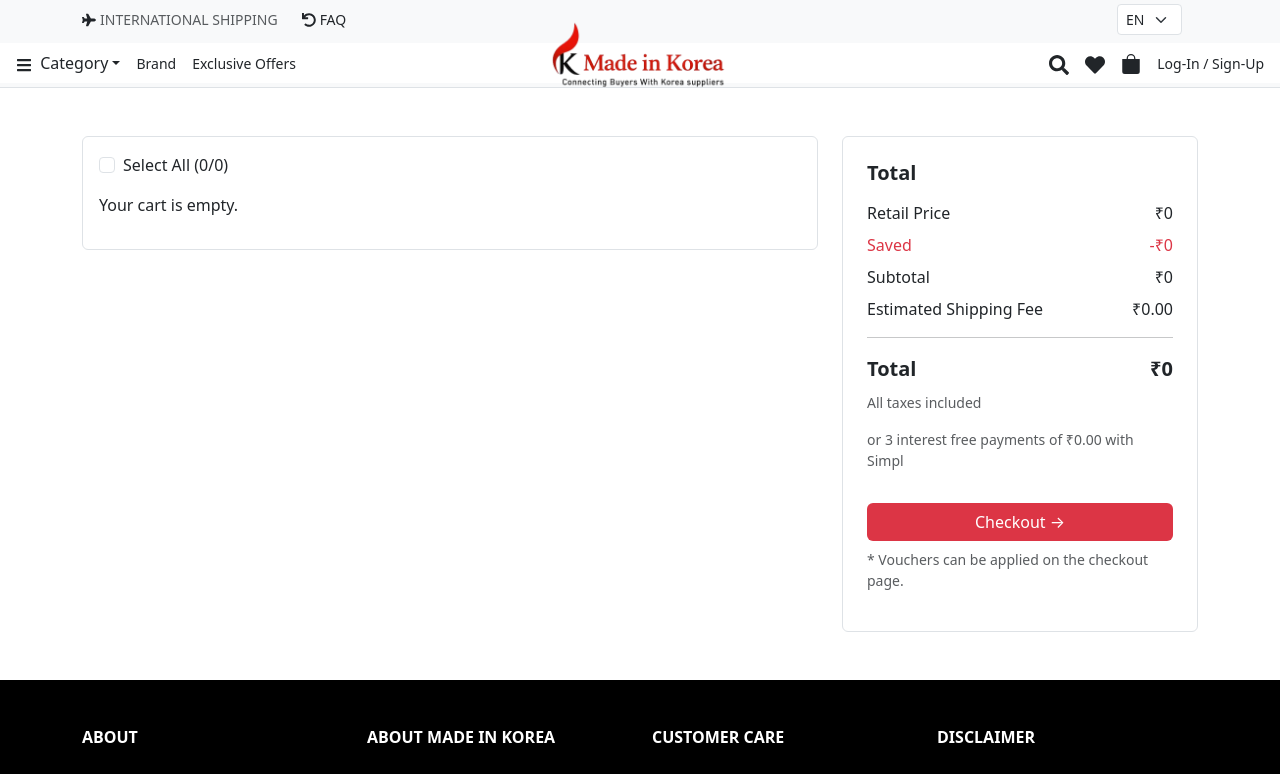
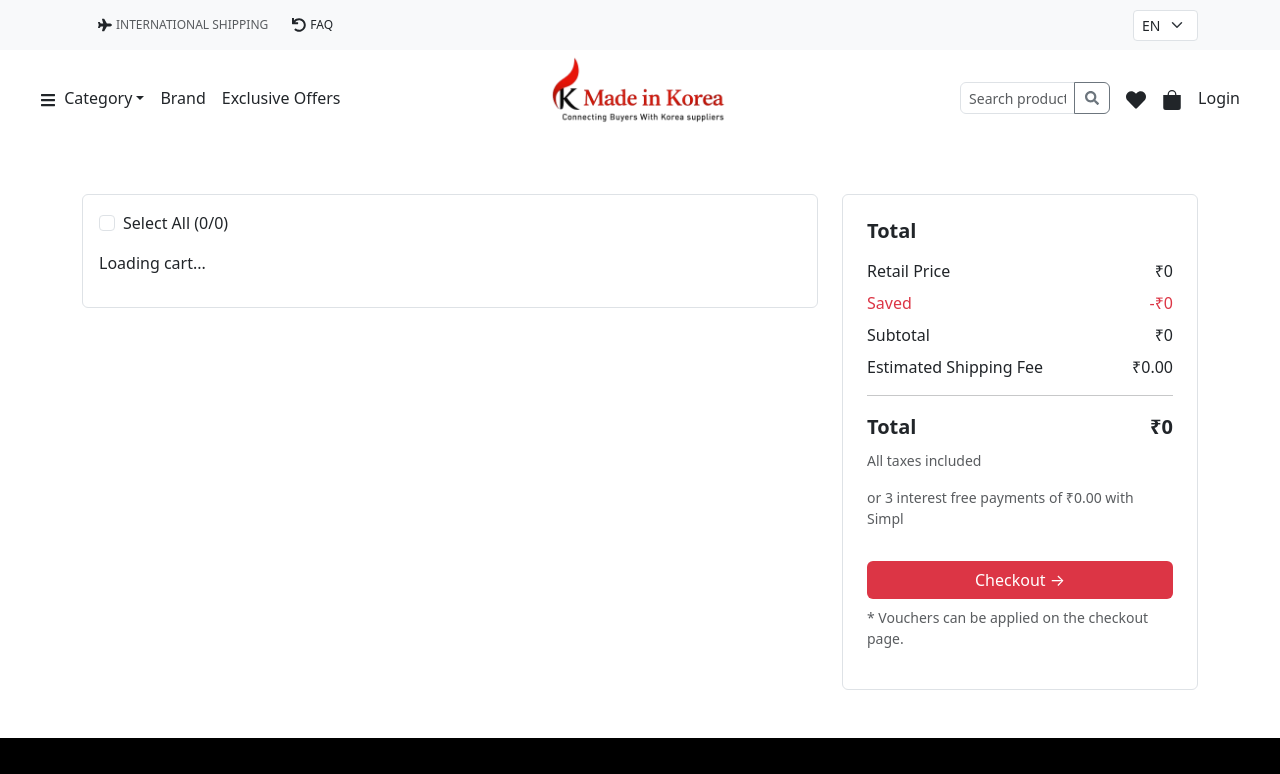
Before and after one commit to Reena-Evanjaline/new-macoron, a Next.js app: page /cart in a window 1280 px wide. Shown: the top 774 px of the page. Built offline with nearby package versions, Linux system fonts and the light colour scheme.

Commit message:
final changes

```diff
--- a/app/api/cart/route.js
+++ b/app/api/cart/route.js
@@ -51,14 +51,13 @@ export async function DELETE(req) {
   try {
     const { searchParams } = new URL(req.url);
     const id = searchParams.get('id');
-
     if (!id) {
       return NextResponse.json({ error: 'Cart ID is required' }, { status: 400 });
     }
 
     await db.query('DELETE FROM cart WHERE id = ?', [id]);
 
-    return NextResponse.json({ message: 'Item removed from cart' }, { status: 200 });
+    return NextResponse.json({ message: 'Item permanently deleted from cart' }, { status: 200 });
   } catch (error) {
     console.error('Error deleting cart item:', error);
     return NextResponse.json({ error: 'Internal Server Error' }, { status: 500 });
--- /dev/null
+++ b/app/api/search-product/route.js
@@ -0,0 +1,39 @@
+import db from '@/lib/db';
+import { NextResponse } from 'next/server';
+
+export async function GET(req) {
+  try {
+    const { searchParams } = new URL(req.url);
+    const search = searchParams.get('query') || '';
+
+    console.log('🔍 Search term:', search);
+
+    const query = `
+      SELECT
+        p.id,
+        p.name,
+        p.price,
+        p.slug,
+        GROUP_CONCAT(pi.image_url) AS images
+      FROM products p
+      LEFT JOIN product_images pi ON p.id = pi.product_id
+      WHERE LOWER(p.name) = LOWER(?)
+      GROUP BY p.id
+      ORDER BY p.id DESC
+    `;
+
+    const values = [search];
+
+    const [rows] = await db.query(query, values);
+
+    const parsedRows = rows.map((row) => ({
+      ...row,
+      images: row.images ? row.images.split(',') : [],
+    }));
+
+    return NextResponse.json(parsedRows);
+  } catch (error) {
+    console.error('❌ Search API error:', error);
+    return NextResponse.json({ error: 'Failed to fetch products' }, { status: 500 });
+  }
+}
--- a/app/cart/page.jsx
+++ b/app/cart/page.jsx
@@ -12,24 +12,26 @@ import Link from 'next/link';
 export default function CartPage() {
   const [cart, setCart] = useState([]);
   const [loading, setLoading] = useState(true);
+  const [userId, setUserId] = useState(null);
 
   useEffect(() => {
-    async function fetchCart() {
+    const token = Cookies.get('Authtoken');
+    if (token) {
+      try {
+        const decoded = jwtDecode(token);
+        setUserId(decoded?.id);
+      } catch (err) {
+        console.error('Invalid token:', err);
+      }
+    }
+  }, []);
+
+  const fetchCart = async () => {
     try {
       setLoading(true);
-
-        const token = Cookies.get('Authtoken');
-        if (!token) throw new Error('Not logged in');
-
-        const decoded = jwtDecode(token);
-        const userId = decoded?.id;
-        if (!userId) throw new Error('Invalid user');
-
       const res = await fetch(`/api/get-cart?user_id=${userId}`);
       if (!res.ok) throw new Error('Failed to fetch cart');
-
       const data = await res.json();
-
       const cleanedItems = (data.cartItems || []).map(item => ({
         ...item,
         price: Number(item.price) || 0,
@@ -37,7 +39,6 @@ export default function CartPage() {
         quantity: Number(item.quantity) || 1,
         discount: Number(item.discount) || 0,
       }));
-
       setCart(cleanedItems);
     } catch (err) {
       console.error(err);
@@ -45,43 +46,53 @@ export default function CartPage() {
     } finally {
       setLoading(false);
     }
-    }
-
-    fetchCart();
-  }, []);
-
-  // Totals
-  const total = cart.reduce(
-    (acc, item) => acc + item.price * item.quantity,
-    0
-  );
-  const originalTotal = cart.reduce(
-    (acc, item) => acc + item.original * item.quantity,
-    0
-  );
-  const saved = originalTotal - total;
-
-  // Delete a single item
-  const handleDelete = (id) => {
-    setCart(prev => prev.filter(item => item.id !== id));
-    toast.success('Item removed from cart.');
   };
 
-  // Delete all items
-  const handleClearCart = () => {
-    setCart([]);
-    toast.success('All items removed from cart.');
+  useEffect(() => {
+    if (userId) fetchCart();
+  }, [userId]);
+
+  const handleDelete = async (cartItemId) => {
+    try {
+      const res = await fetch(`/api/cart?id=${cartItemId}`, {
+        method: 'DELETE',
+      });
+      console.log(cartItemId);
+
+      if (!res.ok) throw new Error('Delete failed');
+      toast.success('Item permanently removed from cart.');
+      fetchCart();
+    } catch (err) {
+      console.error(err);
+      toast.error('Failed to delete item.');
+    }
   };
+
+  const handleClearCart = async () => {
+    try {
+      const res = await fetch(`/api/cart?user_id=${userId}`, {
+        method: 'DELETE',
+      });
+      if (!res.ok) throw new Error('Clear cart failed');
+      toast.success('All items permanently removed from cart.');
+      fetchCart();
+    } catch (err) {
+      console.error(err);
+      toast.error('Failed to clear cart.');
+    }
+  };
+
+  const total = cart.reduce((acc, item) => acc + item.price * item.quantity, 0);
+  const originalTotal = cart.reduce((acc, item) => acc + item.original * item.quantity, 0);
+  const saved = originalTotal - total;
 
   return (
     <>
       <Navbar />
-
       <div className="container my-5">
         <div className="row">
           <div className="col-md-8">
             <div className="border rounded p-3 mb-3">
-
               <div className="form-check mb-3">
                 <input
                   className="form-check-input"
@@ -100,13 +111,10 @@ export default function CartPage() {
               {!loading && cart.length > 0 && (
                 <>
                   {cart.map(item => (
-                    <div
-                      key={item.id}
-                      className="d-flex align-items-start gap-3 mb-4 border-top pt-3 position-relative"
-                    >
+                    <div key={item.cart_id} className="d-flex align-items-start gap-3 mb-4 border-top pt-3 position-relative">
                       <input
                         type="checkbox"
-                        checked
+
                         readOnly
                         className="form-check-input mt-2"
                       />
@@ -121,9 +129,7 @@ export default function CartPage() {
                         <div className="fw-bold">
                           [{item.brand}] {item.name}
                         </div>
-                        <span className="badge bg-light text-dark mt-1">
-                          COD
-                        </span>
+                        <span className="badge bg-light text-dark mt-1">COD</span>
                         <div className="fw-bold text-danger mt-1">
                           ₹{item.price.toLocaleString()}
                           {item.original > item.price && (
@@ -142,7 +148,7 @@ export default function CartPage() {
                         </div>
                       </div>
                       <button
-                        onClick={() => handleDelete(item.id)}
+                        onClick={() => handleDelete(item.cart_id)}
                         className="btn btn-sm btn-outline-danger mt-2"
                       >
                         Delete
@@ -150,12 +156,7 @@ export default function CartPage() {
                     </div>
                   ))}
 
-                  <button
-                    className="btn btn-outline-danger btn-sm mt-2"
-                    onClick={handleClearCart}
-                  >
-                    Remove Selected Items
-                  </button>
+
                 </>
               )}
             </div>
@@ -197,7 +198,6 @@ export default function CartPage() {
               >
                 Checkout →
               </Link>
-
               <p className="text-muted small mt-2">
                 * Vouchers can be applied on the checkout page.
               </p>
@@ -205,7 +205,6 @@ export default function CartPage() {
           </div>
         </div>
       </div>
-
       <Footer />
     </>
   );
--- a/app/components/Navbar.js
+++ b/app/components/Navbar.js
@@ -18,6 +18,7 @@ export default function Navbar() {
   const [activeMain, setActiveMain] = useState(null);
   const [activeSub, setActiveSub] = useState(null);
   const [mobileMenuOpen, setMobileMenuOpen] = useState(false);
+  const [searchTerm, setSearchTerm] = useState('');
 
   const categories = {
     'Skin Care': {
@@ -48,13 +49,13 @@ export default function Navbar() {
       'Perfume & Deodorant': [{ name: 'Deodorant', link: '/deodorant' }],
     },
     'Life & Home': {
-      'Room Fragrance':[{name:'Room fragrance',link:'/room-fragrance'}]
+      'Room Fragrance': [{ name: 'Room fragrance', link: '/room-fragrance' }]
     },
     'Baby': {
-       'Baby Bodywash':[{name:'Baby Bodywash',link:'/body-wash'}]
+      'Baby Bodywash': [{ name: 'Baby Bodywash', link: '/body-wash' }]
     },
     'K-POP': {
-       'K-POP':[{name:'Album',link:'/k-pop'}]
+      'K-POP': [{ name: 'Album', link: '/k-pop' }]
     }
   };
 
@@ -89,18 +90,26 @@ export default function Navbar() {
     setLanguage(e.target.value);
   };
 
+  const handleSearch = () => {
+    if (searchTerm.trim()) {
+      router.push(`/search?query=${encodeURIComponent(searchTerm.trim())}`);
+      setSearchTerm('');
+    }
+  };
+
   return (
     <>
       {/* Top Info Bar */}
-      <div className="bg-light border-bottom py-1 small sticky-top">
+      <div className='sticky-top bg-light'>
+        <div className="top-info-bar ">
           <div className="container d-flex justify-content-between align-items-center flex-wrap">
-          <div className="d-flex gap-4 flex-wrap align-items-center">
+            <div className="d-flex gap-4 flex-wrap align-items-center p-3">
               <Link href="/shipping" className="text-reset text-decoration-none">
-              <div className="d-flex align-items-center gap-1">
-                <FaPlane size={14} /> <span className="text-muted">INTERNATIONAL SHIPPING</span>
+                <div className="d-flex align-items-center gap-1 fs-7" style={{fontSize:"12px"}}>
+                  <FaPlane size={14} /> <span className="text-muted  fs-7">INTERNATIONAL SHIPPING</span>
                 </div>
               </Link>
-            <Link href="/faq" className="text-reset text-decoration-none">
+              <Link href="/faq" className="text-reset text-decoration-none" style={{fontSize:"12px"}}>
                 <div className="d-flex align-items-center gap-1">
                   <FaUndo size={14} /> <span>FAQ</span>
                 </div>
@@ -116,25 +125,30 @@ export default function Navbar() {
                 <option value="KR">KR</option>
                 <option value="JP">JP</option>
               </select>
-            <a href="#" className="text-dark"><i className="bi bi-bell"></i></a>
+            </div>
           </div>
         </div>
 
-
         {/* Main Navbar */}
-      <div className="container-fluid px-0 mt-2 sticky-top">
-        <nav className="navbar navbar-expand-lg navbar-light bg-white  px-3 py-2">
+        <div className="navbar-wrapper sticky-top p-lg-4 bg-white">
+          <nav className="navbar navbar-expand-lg navbar-light bg-white px-3 py-2">
 
             {/* Mobile Header */}
-          <div className="d-flex d-lg-none align-items-center gap-2 me-auto">
-            <FaBars className="fs-4 cursor-pointer" onClick={() => setMobileMenuOpen(true)} />
-            <Image src="/images/lo.png" alt="Logo" width={300} height={200} priority />
+            <div className="d-flex d-lg-none align-items-center gap-2 mb-2 me-auto">
+              <FaBars className="fs-4 cursor-pointer btn p-0 mt-2" onClick={() => setMobileMenuOpen(true)} />
+              <Image
+                src="/images/lo-mobile.png"
+                alt="Mobile Logo"
+                width={23}
+                height={45}
+                priority
+              />
             </div>
 
             {/* Desktop Left Section */}
             <div className="d-none d-lg-flex align-items-center gap-3 flex-shrink-1">
               <div className="dropdown mega-hover position-relative">
-              <span className="nav-link dropdown-toggle" role="button">
+                <span className="nav-link dropdown-toggle mt-2 mt-md-0" role="button">
                   <FaBars className="me-1" /> Category
                 </span>
                 <div className="mega-menu">
@@ -188,60 +202,98 @@ export default function Navbar() {
               </div>
               <a className="nav-link" href="/brand">Brand</a>
               <a className="nav-link" href="#">Exclusive Offers</a>
-            {/* <a className="nav-link fw-bold" href="#"><span className="text-muted">Global Store</span></a> */}
             </div>
 
             {/* Desktop Center Logo */}
             <div className="position-absolute top-50 start-50 translate-middle d-none d-lg-block">
-            <Image src="/images/lo.png" alt="Logo" width={450} height={300} style={{ objectFit: 'contain' }} priority />
+              <Image
+                src="/images/lo.png"
+                alt="Desktop Logo"
+                width={450}
+                height={300}
+                style={{ objectFit: 'contain' }}
+                priority
+              />
             </div>
 
-          {/* Right Icons */}
+            {/* Right Icons and Search */}
             <div className="d-flex align-items-center gap-3 ms-auto">
-            <FaSearch className="fs-5 cursor-pointer mt-1" />
+              <div className="input-group d-none d-lg-flex" style={{ maxWidth: '150px' }}>
+                <input
+                  type="text"
+                  className="form-control form-control-sm border rounded-start"
+                  placeholder="Search products..."
+                  value={searchTerm}
+                  onChange={(e) => setSearchTerm(e.target.value)}
+                  onKeyDown={(e) => e.key === 'Enter' && handleSearch()}
+                  style={{ height: '32px' }}
+                />
+                <button
+                  className="btn btn-outline-secondary btn-sm d-flex align-items-center justify-content-center rounded-end"
+                  type="button"
+                  onClick={handleSearch}
+                  style={{ height: '32px', width: '36px' }}
+                >
+                  <FaSearch size={14} />
+                </button>
+              </div>
+
+              <FaSearch
+                className="fs-5 cursor-pointer mt-1 d-lg-none"
+                onClick={() => setMobileMenuOpen(true)}
+              />
+
               <FaHeart className="fs-5 cursor-pointer mt-1" />
+
               <div className="position-relative">
                 <Link href="/cart" passHref>
                   <div className="text-dark position-relative" style={{ cursor: 'pointer' }}>
                     <BsBagFill className='fs-5' />
                     {cartCount > 0 && (
-                    <span
-                      style={{
-                        position: 'absolute',
-                        top: '-5px',
-                        right: '-10px',
-                        background: 'red',
-                        color: 'white',
-                        borderRadius: '50%',
-                        padding: '2px 6px',
-                        fontSize: '12px',
-                        fontWeight: 'bold',
-                        minWidth: '25px',
-                        textAlign: 'center',
-                      }}
-                    >
+                      <span className="cart-badge bg-danger text-white">
                         {cartCount > 10 ? '10+' : cartCount}
                       </span>
                     )}
                   </div>
                 </Link>
               </div>
+
               <Link href="/intermediate" className="nav-link fw-medium d-none d-lg-block">
-              Log-In / Sign-Up
+                Login
               </Link>
             </div>
+
           </nav>
         </div>
       </div>
-
       {/* Mobile Drawer Menu */}
       {mobileMenuOpen && (
         <div className="mobile-menu-overlay" onClick={() => setMobileMenuOpen(false)}>
           <div className="mobile-menu" onClick={(e) => e.stopPropagation()}>
-            <div className="d-flex justify-content-between align-items-center mb-3">
+            <div className="mb-3">
+              <div className="d-flex justify-content-between align-items-center">
                 <h5 className="mb-0">Categories</h5>
                 <FaTimes className="cursor-pointer" onClick={() => setMobileMenuOpen(false)} />
               </div>
+              <div className="input-group mt-3">
+                <input
+                  type="text"
+                  className="form-control form-control-sm"
+                  placeholder="Search products..."
+                  value={searchTerm}
+                  onChange={(e) => setSearchTerm(e.target.value)}
+                  onKeyDown={(e) => e.key === 'Enter' && handleSearch()}
+                />
+                <button
+                  className="btn btn-outline-secondary btn-sm"
+                  type="button"
+                  onClick={handleSearch}
+                >
+                  <FaSearch size={14} />
+                </button>
+              </div>
+            </div>
+
             <ul className="list-unstyled">
               {Object.keys(categories).map((main) => (
                 <li key={main} className="mb-2">
--- a/app/components/navbar.css
+++ b/app/components/navbar.css
@@ -92,3 +92,26 @@
   font-size: 16px;
   font-weight: 500;
 }
+.cart-badge {
+  position: absolute;
+  top: -6px;
+  right: -10px;
+  background-color: red;
+  color: white;
+  font-size: 11px;
+  font-weight: 600;
+  border-radius: 50%;
+  width: 20px;
+  height: 20px;
+  display: flex;
+  align-items: center;
+  justify-content: center;
+  line-height: 1;
+  box-shadow: 0 0 2px rgba(0,0,0,0.3);
+}
+
+
+@keyframes fadeIn {
+  from { opacity: 0; transform: scale(0.6); }
+  to { opacity: 1; transform: scale(1); }
+}
--- a/app/globals.css
+++ b/app/globals.css
@@ -455,6 +455,53 @@ font-size: 15px;
 .product-card:hover .hover-icons {
   opacity: 1;
 }
+.top-info-bar {
+  background-color: #f8f9fa;
+  border-bottom: 1px solid #dee2e6;
+  padding: 0.25rem 0;
+  font-size: 0.875rem;
+}
+
+.navbar-wrapper {
+  background-color: #fff;
+}
+
+.mobile-menu-overlay {
+  position: fixed;
+  top: 0;
+  left: 0;
+  width: 100%;
+  height: 100%;
+  background-color: rgba(0,0,0,0.5);
+  z-index: 1050;
+  display: flex;
+  justify-content: flex-start;
+  overflow-y: auto;
+}
+
+.mobile-menu {
+  width: 80%;
+  max-width: 300px;
+  background-color: #fff;
+  padding: 1rem;
+  height: 100%;
+  box-shadow: 2px 0 5px rgba(0,0,0,0.2);
+  overflow-y: auto;
+}
+
+.cart-badge {
+  position: absolute;
+  top: -5px;
+  right: -10px;
+  background: red;
+  color: white;
+  border-radius: 50%;
+  padding: 2px 6px;
+  font-size: 12px;
+  font-weight: bold;
+  min-width: 25px;
+  text-align: center;
+}
 
 /* Circle styling for icons */
 .icon-circle {
```
Also changed, not shown: app/search/Home.js (added, +17 -0 lines), app/search/Search.js (added, +66 -0 lines), app/search/page.js (added, +10 -0 lines), public/images/lo-mobile.png (added). Lines whose indentation alone changed are shown as unchanged.
